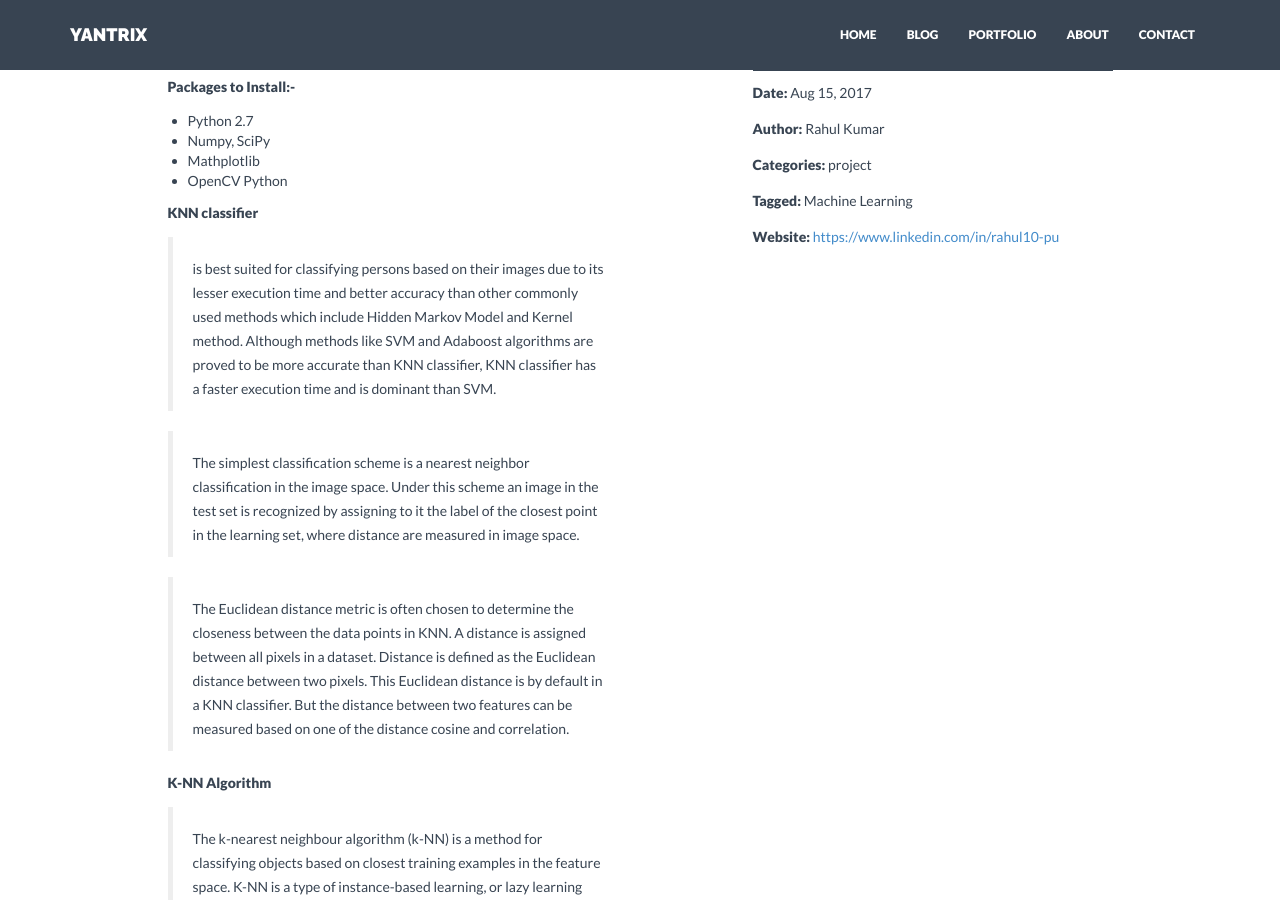
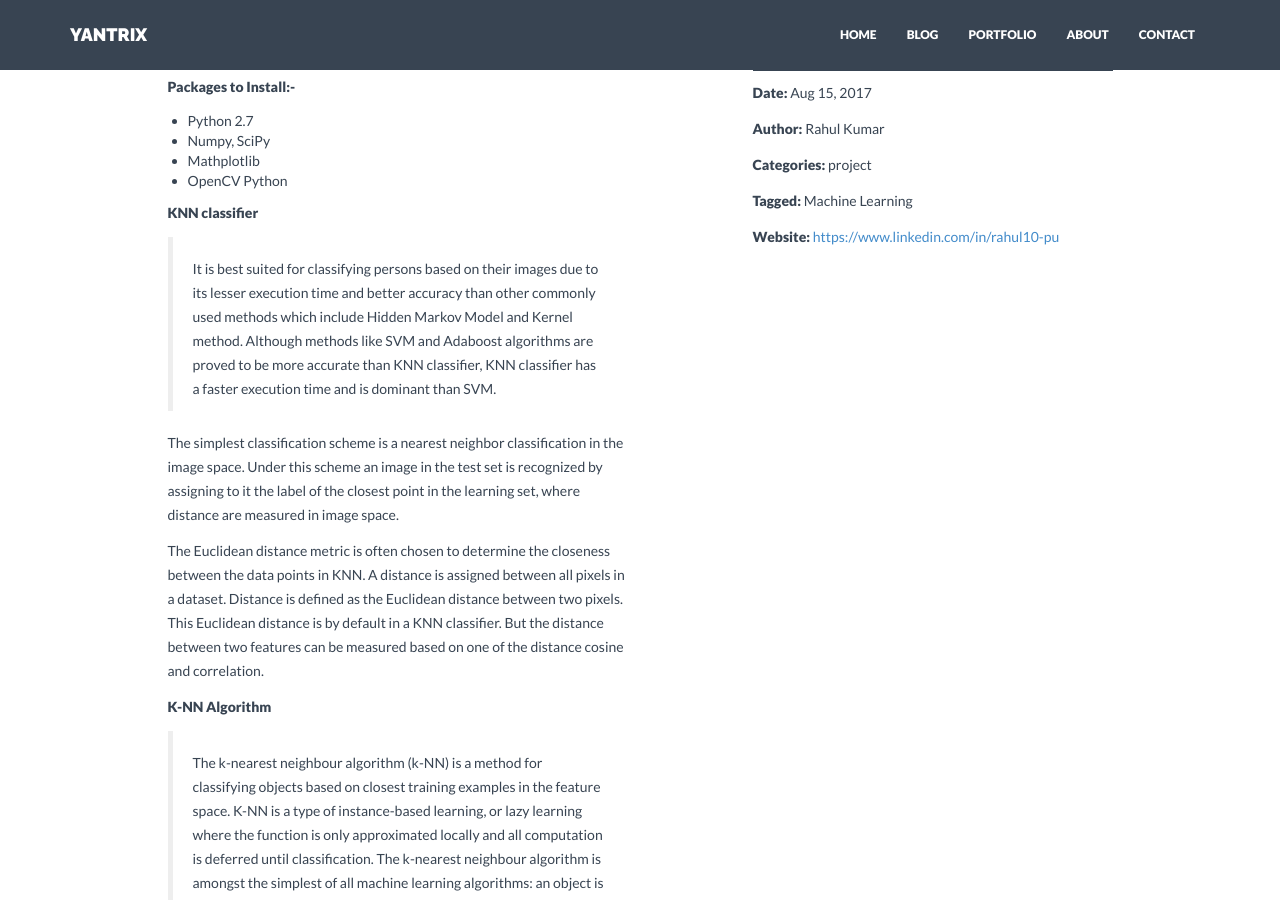
Before and after one commit to 17TarunGupta/pussgrc.github.io, a Jekyll site: the page built from _projects/2014-04-25-face-recognition-using-k--nearest-neighbors.markdown, in a window 1280 px wide and 900 px high, scrolled down 827 px. Built offline with Jekyll 4.4.1, drawn with Linux system fonts in a browser that asks for light colours; nearby versions of some CDN libraries.

```diff
--- a/_projects/2014-04-25-face-recognition-using-k--nearest-neighbors.markdown
+++ b/_projects/2014-04-25-face-recognition-using-k--nearest-neighbors.markdown
@@ -24,11 +24,11 @@ Face Recognition using K-Nearest Neighbors
 
 **KNN classifier**
 
->is best suited for classifying persons based on their images due to its lesser execution time and better accuracy than other commonly used methods which include Hidden Markov Model and Kernel method. Although methods like SVM and Adaboost algorithms are proved to be more accurate than KNN classifier, KNN classifier has a faster execution time and is dominant than SVM.
+>It is best suited for classifying persons based on their images due to its lesser execution time and better accuracy than other commonly used methods which include Hidden Markov Model and Kernel method. Although methods like SVM and Adaboost algorithms are proved to be more accurate than KNN classifier, KNN classifier has a faster execution time and is dominant than SVM.
 
->The simplest classification scheme is a nearest neighbor classification in the image space. Under this scheme an image in the test set is recognized by assigning to it the label of the closest point in the learning set, where distance are measured in image space.
+The simplest classification scheme is a nearest neighbor classification in the image space. Under this scheme an image in the test set is recognized by assigning to it the label of the closest point in the learning set, where distance are measured in image space.
 
->The Euclidean distance metric is often chosen to determine the closeness between the data points in KNN. A distance is assigned between all pixels in a dataset. Distance is defined as the Euclidean distance between two pixels. This Euclidean distance is by default in a KNN classifier. But the distance between two features can be measured based on one of the distance cosine and correlation.
+The Euclidean distance metric is often chosen to determine the closeness between the data points in KNN. A distance is assigned between all pixels in a dataset. Distance is defined as the Euclidean distance between two pixels. This Euclidean distance is by default in a KNN classifier. But the distance between two features can be measured based on one of the distance cosine and correlation.
 
 **K-NN Algorithm**
 >The k-nearest neighbour algorithm (k-NN) is a method for classifying objects based on closest training examples in the feature space. K-NN is a type of instance-based learning, or lazy learning where the function is only approximated locally and all computation is deferred until classification.
@@ -36,10 +36,10 @@ The k-nearest neighbour algorithm is amongst the simplest of all machine learnin
 
 >If k = 1, then the object is simply assigned to the class of its nearest neighbour.
 
-> --1. Each data pixel value within the data set has a class label in the set, Class = {c1,...,cn}.
+ --1. Each data pixel value within the data set has a class label in the set, Class = {c1,...,cn}.
 
-> --2. The data points', k-closest neighbors (k being the  number of neighbors) are then found by analyzing the distance matrix.
+ --2. The data points', k-closest neighbors (k being the  number of neighbors) are then found by analyzing the distance matrix.
 
->  --3. The k-closest data points are then analyzed to determine which class label is the most common among the set.
+  --3. The k-closest data points are then analyzed to determine which class label is the most common among the set.
 
->  --4. The most common class label is then assigned to the data point being analyzed.
+  --4. The most common class label is then assigned to the data point being analyzed.
```
